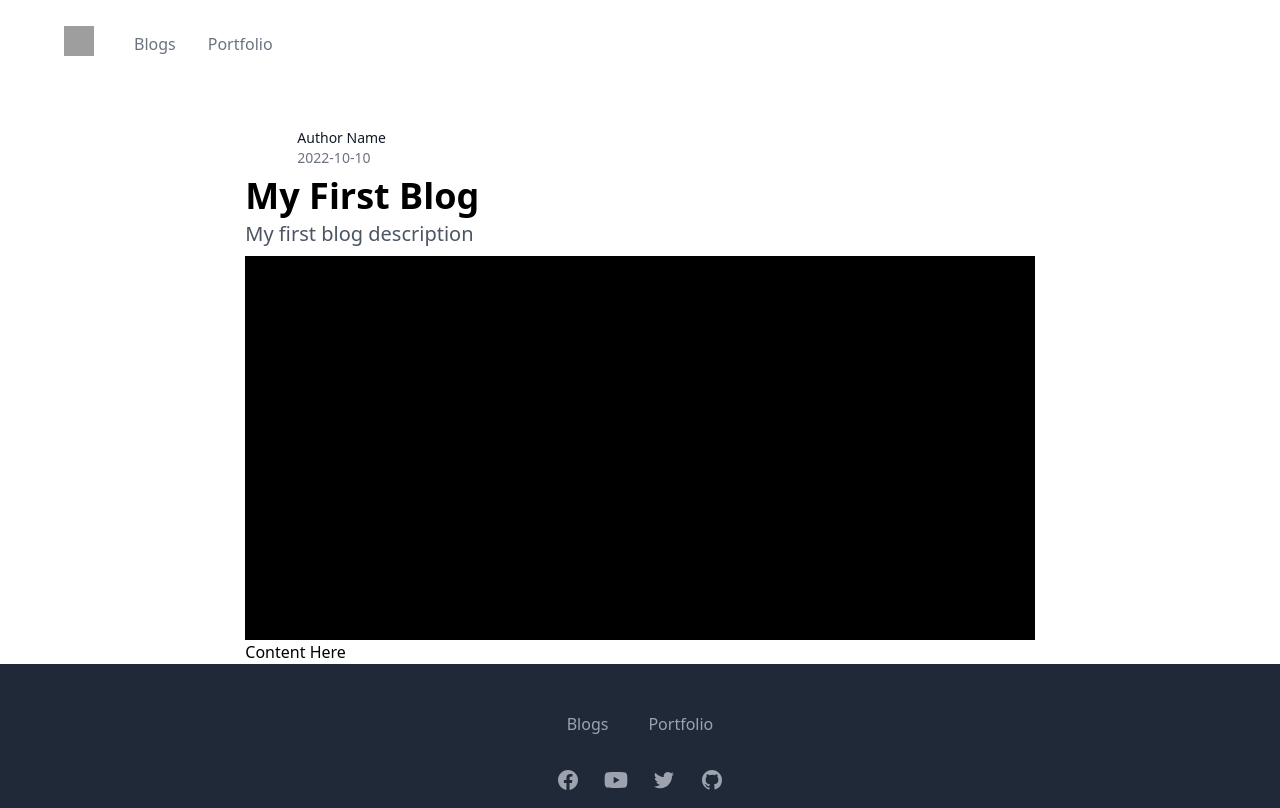
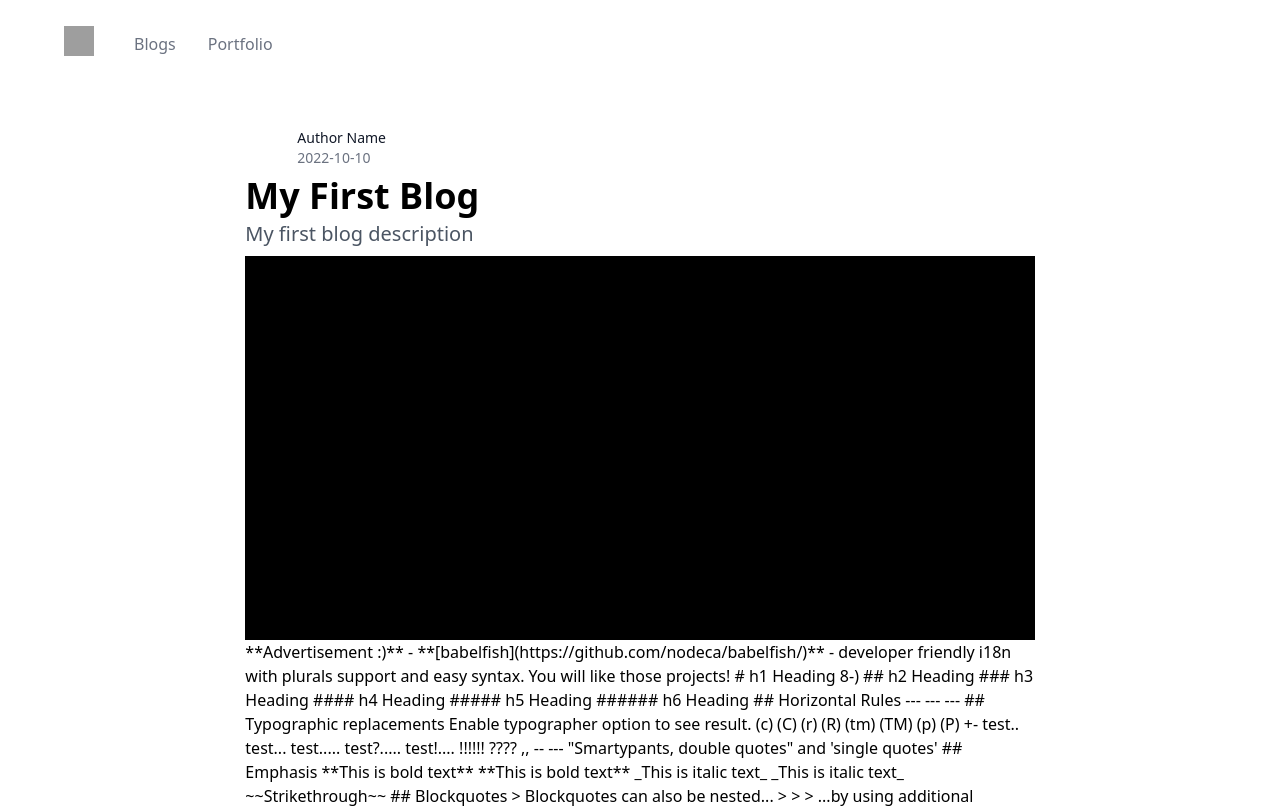
Before and after one commit to adenugbamichael/portfolio-site, a Next.js app: page /blogs/markdown-full-example in a window 1280 px wide. Shown: the top 808 px of the page. Built offline with nearby package versions, Linux system fonts and the light colour scheme; grey boxes are pictures that could not be loaded.

Commit message:
Fetch Blog by Slug

```diff
--- a/lib/blogs.ts
+++ b/lib/blogs.ts
@@ -8,10 +8,19 @@
   return getFileNames(BLOG_DIR)
 }
 
+const getBlogsSlugs = () => {
+  return getBlogFileNames().map((fileName) => fileName.replace(/\.md$/, ""))
+}
+
 const getBlog = (fileName: string): Blog => {
   const blog = getItemInPath(join(BLOG_DIR, fileName)) as Blog
   blog.slug = fileName.replace(/\.md$/, "")
   return blog
+}
+
+const getBlogBySlug = (slug: string) => {
+  const fileName = slug + ".md"
+  return getBlog(fileName)
 }
 
 const getBlogs = (): Blog[] => {
@@ -19,4 +28,4 @@
   return getAllItems(names, getBlog) as Blog[]
 }
 
-export { getBlogFileNames, getBlog, getBlogs }
+export { getBlogFileNames, getBlog, getBlogs, getBlogsSlugs, getBlogBySlug }
--- a/pages/blogs/[slug].tsx
+++ b/pages/blogs/[slug].tsx
@@ -1,7 +1,13 @@
 import { NextPage } from "next/types"
 import { PageLayout } from "@components/layout"
+import { getBlogBySlug, getBlogsSlugs } from "@lib/blogs"
+import { Blog } from "@interfaces/Blog"
 
-const BlogDetail: NextPage = () => {
+type Props = {
+  blog: Blog
+}
+
+const BlogDetail: NextPage<Props> = ({ blog }) => {
   return (
     <>
       <PageLayout>
@@ -52,12 +58,30 @@
           {/* Blog Header Ends */}
           <article className='prose lg:prose-lg markdown-image-50'>
             {/* Blog Content Here */}
-            Content Here
+            {blog.content}
           </article>
         </div>
       </PageLayout>
     </>
   )
 }
+export const getStaticProps = (context: any) => {
+  const { slug } = context.params
+  const blog = getBlogBySlug(slug)
+
+  return {
+    props: { blog },
+  }
+}
+
+export const getStaticPaths = () => {
+  const slugs = getBlogsSlugs()
+  const paths = slugs.map((slug) => ({ params: { slug } }))
+
+  return {
+    paths,
+    fallback: false,
+  }
+}
 
 export default BlogDetail
```
